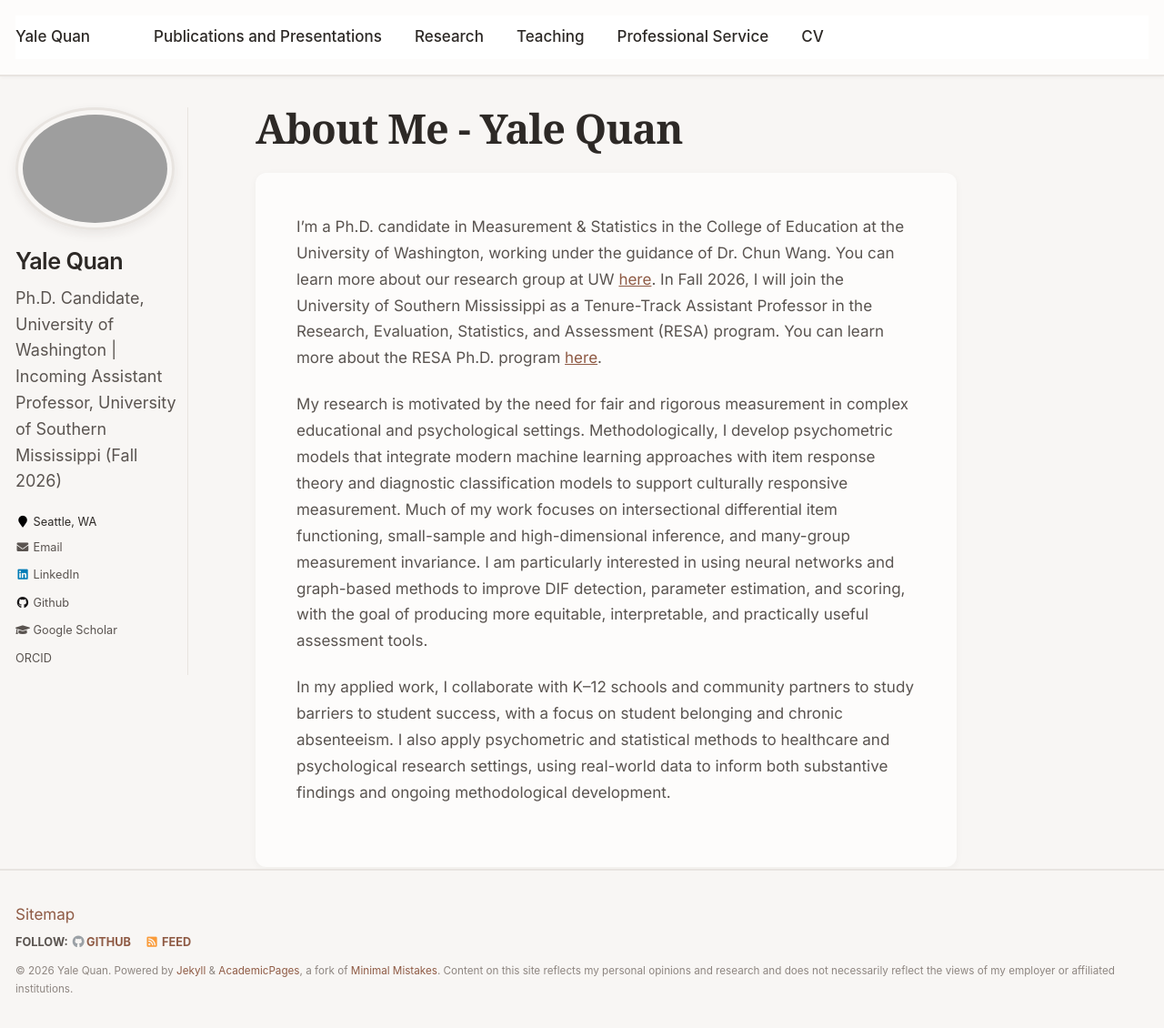
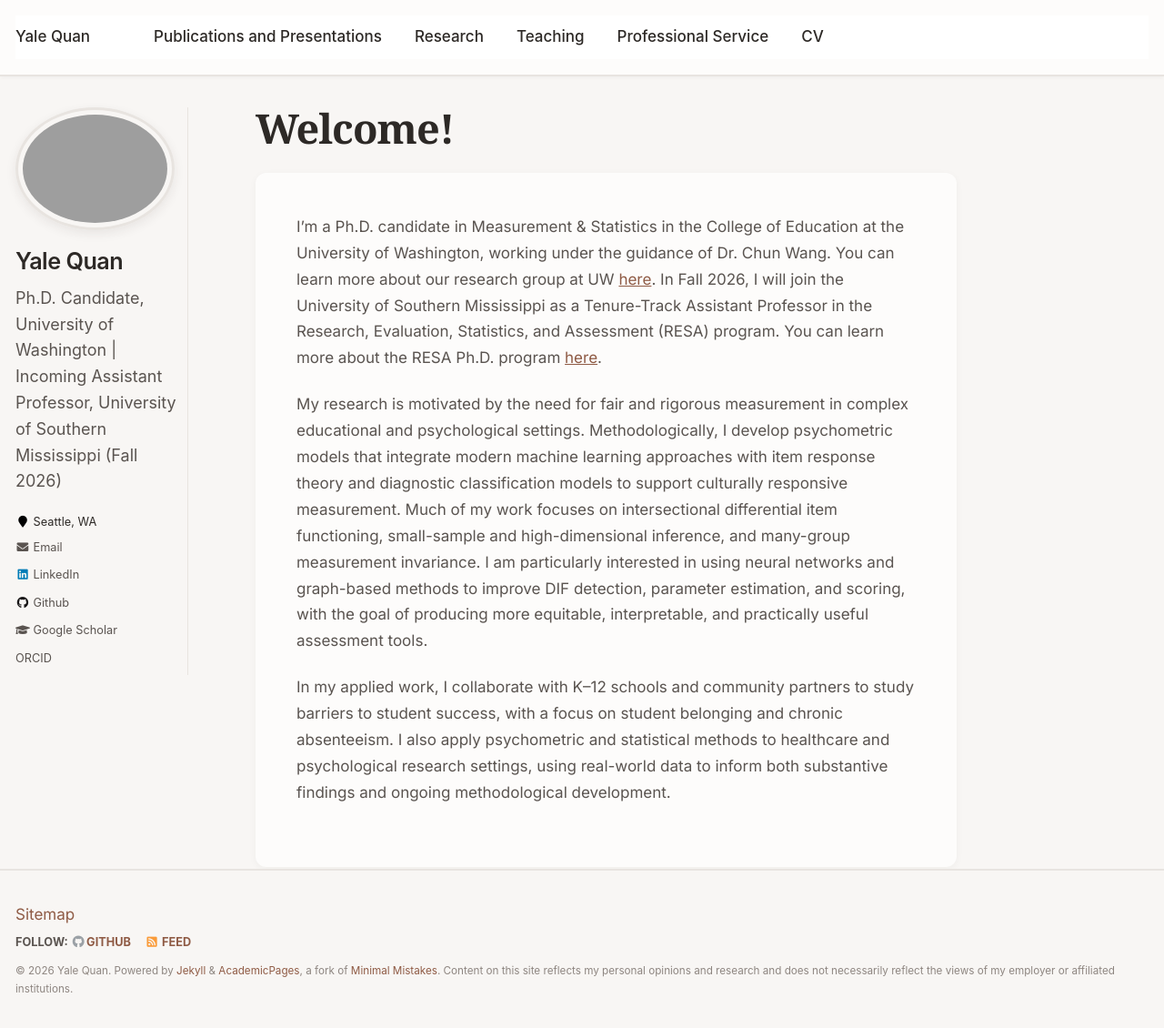
Before and after one commit to yalequan/yalequan.github.io, a Jekyll site: the page built from _pages/about.md, in a window 1280 px wide and 1131 px high. Shown: the whole window at 91% size. Built offline with Jekyll 4.4.1, drawn with Linux system fonts in a browser that asks for light colours.

Commit message:
Update about.md

```diff
--- a/_pages/about.md
+++ b/_pages/about.md
@@ -1,6 +1,6 @@
 ---
 permalink: /
-title: "About Me - Yale Quan"
+title: "Welcome!"
 excerpt: "About me"
 author_profile: true
 redirect_from:
```
